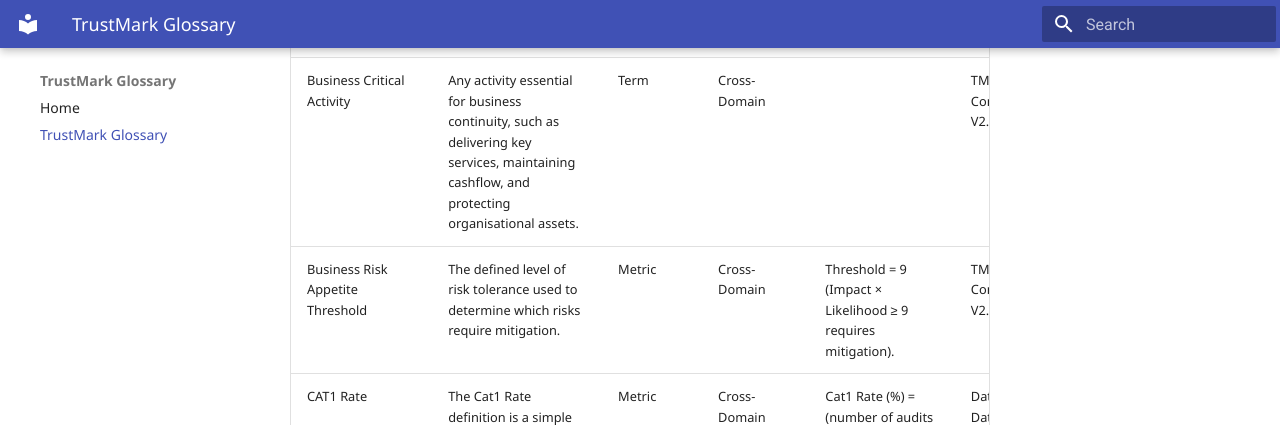
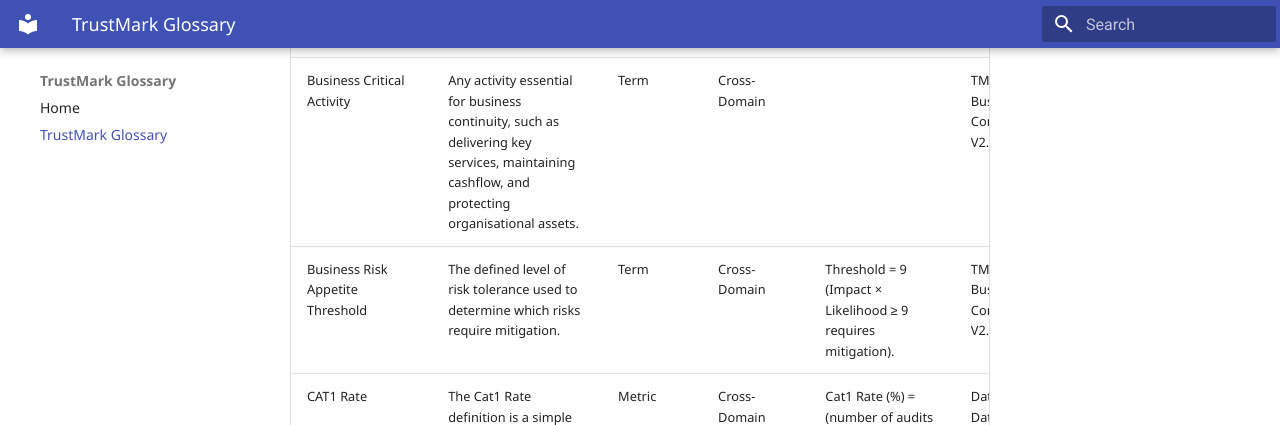
Before and after one commit to PeteHitchen/trustmark-glossary, an MkDocs documentation site: the page built from docs/trustmark-glossary.md, in a window 1280 px wide and 900 px high, scrolled down 1408 px. Shown: the top 425 px of the window. Built offline with MkDocs 1.6.1 and Material for MkDocs 9.7.7, drawn with Linux system fonts in a browser that asks for light colours; some of the changed text lies outside the part shown.

Commit message:
Update glossary

```diff
--- a/docs/trustmark-glossary.md
+++ b/docs/trustmark-glossary.md
@@ -22,7 +22,7 @@
 | BSL | BSL (Bierce)  Bierce Surveying Limited |  |  |  |  |
 | BUS | Boiler Upgrade Scheme – UK government grant scheme providing funding to install low-carbon heating systems such as heat pumps. (Source: gov.uk/boiler-upgrade-scheme) | Acronym | Cross-Domain |  | TrustMark Business Glossary Update |
 | Business Critical Activity | Any activity essential for business continuity, such as delivering key services, maintaining cashflow, and protecting organisational assets. | Term | Cross-Domain |  | TM.BCP.001 Business Continuity Plan V2.0.pdf |
-| Business Risk Appetite Threshold | The defined level of risk tolerance used to determine which risks require mitigation. | Metric | Cross-Domain | Threshold = 9 (Impact × Likelihood ≥ 9 requires mitigation). | TM.BCP.001 Business Continuity Plan V2.0.pdf |
+| Business Risk Appetite Threshold | The defined level of risk tolerance used to determine which risks require mitigation. | Term | Cross-Domain | Threshold = 9 (Impact × Likelihood ≥ 9 requires mitigation). | TM.BCP.001 Business Continuity Plan V2.0.pdf |
 | CAT1 Rate | The Cat1 Rate definition is a simple ratio of he number of audits where a Cat1 non compliance was found to the total number of audits. <br>This is independent of the number of measures in the audit and the number of CAt1's found in the audit. So, if an audit finds two Cat1's that is counted as one instance of Cat1 in the audit.<br>The metric measures the more severe form of non-compliance across the meaures in a project, or at any level of aggregation such as an individual installer, RC, RA etc. | Metric | Cross-Domain | Cat1 Rate (%) = (number of audits with a Cat1 outcome/total number of audits) x 100% | Data Ethics - TM - Data Driven Assurance v1.3 |
 | CBs | Certification Bodies – independent organisations accredited to assess and certify compliance with standards such as PAS 2030/2035. | Acronym | Cross-Domain |  | TrustMark Business Glossary Update |
 | CC | CC  Customer Charter |  |  |  |  |
@@ -60,7 +60,7 @@
 | ECO4 | Energy Company Obligation (Phase 4) – Ofgem-administered scheme to improve household energy efficiency, targeting low-income and vulnerable households. (Source: Ofgem ECO4 Guidance) | Acronym | Cross-Domain |  | TrustMark Business Glossary Update |
 | EDR | End Point Detection and Response – tools used to detect and investigate threats on endpoints. | Acronym | Cross-Domain |  | ISMS.MAN.003 TrustMark Information Security Policy (ISP001).pdf |
 | EHC | EHC  Each Home Counts |  |  |  |  |
-| Email Archiving | Emails automatically archived after 12 months by Unity Cloud. | Metric | Cross-Domain | Retention metric = 12 months auto-archive. | 1 ISMS.POL.012 Record Retention Policy & Schedule V1.pdf |
+| Email Archiving | Emails automatically archived after 12 months by Unity Cloud. | Term | Cross-Domain | Retention metric = 12 months auto-archive. | 1 ISMS.POL.012 Record Retention Policy & Schedule V1.pdf |
 | EEM | Energy Efficiency Measure: Planned work to improve building energy performance by saving or generating energy. | Term | Cross-Domain |  | PAS2035_2023.pdf |
 | EEM Product | Item intended for installation to enhance building energy efficiency; not a system. | Acronym | Cross-Domain |  | PAS2035_2023.pdf |
 | EEM Proprietary System | Combination of products, materials, methods, and performance objectives marketed by a specific supplier for improving efficiency. | Acronym | Cross-Domain |  | PAS2035_2023.pdf |
@@ -71,7 +71,7 @@
 | Evidence | Supporting documentation uploaded by the Retrofit Coordinator to demonstrate compliance or remediate issues. | Term | Cross-Domain |  | DT Remediation and extending dates V1.0 1.pdf |
 | EWI | EWI  External Wall Installation |  |  |  |  |
 | Extend Deadline | An action within the Retrofit Portal allowing users to add days to the escalation date when more time is required or evidence is under review. | Term | Cross-Domain |  | DT Remediation and extending dates V1.0 1.pdf |
-| Extension Days | Number of days added to an escalation date when extending deadlines. | Metric | Cross-Domain | Typically +2 days, plus 1 day adjustment if moving to revised escalation date; move to following Monday if falling on a weekend. | DT Remediation and extending dates V1.0 1.pdf |
+| Extension Days | Number of days added to an escalation date when extending deadlines. | Term | Cross-Domain | Typically +2 days, plus 1 day adjustment if moving to revised escalation date; move to following Monday if falling on a weekend. | DT Remediation and extending dates V1.0 1.pdf |
 | Financial Protection | Requirement that each installed measure has an appropriate guarantee covering product, property, installer, and validity period. | Term | Cross-Domain |  | Connected For Warmth TMK Licence Plus V3.pdf |
 | FMB | FMB  Federation of Master Builders |  |  |  |  |
 | FOR | FOR  Framework Operating Requirements  |  |  |  |  |
@@ -81,7 +81,7 @@
 | GDPR | General Data Protection Regulation – EU/UK law governing data protection and privacy. | Acronym | Cross-Domain |  | TM.BCP.001 Business Continuity Plan V2.0.pdf |
 | GHGS | GHGS  Green Home Grant Scheme |  |  |  |  |
 | GSHP | GSHP  Ground Source Heat Pump |  |  |  |  |
-| Guarantee Duration | Consumer protection duration for installed measures. | Metric | Cross-Domain | Cavity Wall Insulation = 25 years; Loft Insulation = 2 years (6 year option available); Heating Controls = 2 years. | Connected For Warmth TMK Licence Plus V3.pdf |
+| Guarantee Duration | Consumer protection duration for installed measures. | Term | Cross-Domain | Cavity Wall Insulation = 25 years; Loft Insulation = 2 years (6 year option available); Heating Controls = 2 years. | Connected For Warmth TMK Licence Plus V3.pdf |
 | Handover | The stage at which the installer provides the client with documentation, instructions, and guarantees for installed measures. | Term | Cross-Domain |  | PAS2030_2023.pdf |
 | Handover Documents | Documentation to be provided to evidence regulatory notifications, compliance, and guarantees before lodgement. | Term | Cross-Domain |  | Connected For Warmth TMK Licence Plus V3.pdf |
 | High-Rise Building | Building higher than 11 m or more than four storeys. | Term | Cross-Domain |  | PAS2035_2023.pdf |
@@ -94,8 +94,8 @@
 | Information Security Policy | TrustMark’s policy for protecting information assets from threats, ensuring confidentiality, integrity, and availability while meeting regulatory requirements. | Term | Cross-Domain |  | ISMS.MAN.003 TrustMark Information Security Policy (ISP001).pdf |
 | Information, Data & Records List | Register (ISMS.REG.007) documenting all records, their owners, format, retention period, and destruction method. | Term | Cross-Domain |  | 1 ISMS.POL.012 Record Retention Policy & Schedule V1.pdf |
 | Inspection | Assessment of installation quality and compliance carried out by the installer or certification body. | Term | Cross-Domain |  | PAS2030_2023.pdf |
-| Inspection Coverage | Extent to which supplier systems and services are monitored and supported for downtime issues. | Metric | Cross-Domain | No fixed percentage; coverage defined by supplier SLAs. | TrustMark - IT Disaster Recovery Guide - v1.6.pdf |
-| Inspection Rate | Proportion of installations subject to inspection by the certification body. | Metric | Cross-Domain | Typically a percentage defined by scheme operator or certification requirements. | PAS2030_2023.pdf |
+| Inspection Coverage | Extent to which supplier systems and services are monitored and supported for downtime issues. | Term | Cross-Domain | No fixed percentage; coverage defined by supplier SLAs. | TrustMark - IT Disaster Recovery Guide - v1.6.pdf |
+| Inspection Rate | Proportion of installations subject to inspection by the certification body. | Term | Cross-Domain | Typically a percentage defined by scheme operator or certification requirements. | PAS2030_2023.pdf |
 | Installation | Placement or fixing of an EEM in an existing building, excluding enabling works. | Term | Cross-Domain |  | PAS2035_2023.pdf |
 | Installation Method Statement | Definition of sequence of actions to install EEM products/systems safely in accordance with specifications. | Term | Cross-Domain |  | PAS2035_2023.pdf |
 | Installation Process | The set of actions undertaken by the installer to correctly fit an energy efficiency measure as specified. | Term | Cross-Domain |  | PAS2030_2023.pdf |
@@ -104,13 +104,13 @@
 | Intellectual Property (IP) | TrustMark IP includes platform designs, code, processes, commercial details. Must be protected with 2FA, encryption, and secure disposal. | Term | Cross-Domain |  | 1 ISMS.POL.006 Information Classification Handling Policy V1.1.pdf |
 | IQRS | Installation Quality Risk Score – score evaluating the likelihood and severity of risks associated with installation quality. | Acronym | Cross-Domain |  | TrustMark Business Glossary Update |
 | ISMS | Information Security Management System – set of policies and procedures for systematically managing sensitive data. | Acronym | Cross-Domain |  | ISMS.MAN.003 TrustMark Information Security Policy (ISP001).pdf |
-| IWI |  |  |  |  | IWI  Internal Wall Installation   |
+| IWI | IWI  Internal Wall Installation   |  |  |  |  |
 | KIWA | KIWA – international testing and certification organisation. | Acronym | Cross-Domain |  | Connected For Warmth TMK Licence Plus V3.pdf |
-| L+/LP |  |  |  |  | L+/LP  Licence Plus |
+| L+/LP | L+/LP  Licence Plus |  |  |  |  |
 | LAP | Licence Administration Portal – TrustMark’s online system for managing licence applications, renewals, and associated data. | Acronym | Cross-Domain |  | TrustMark Business Glossary Update |
 | Main Contractor | Lead organisation managing retrofit delivery, typically on multi-EEM or large projects. | Term | Cross-Domain |  | PAS2035_2023.pdf |
 | MCS | Microgeneration Certification Scheme – provides API for validating installation certificates for GHGVS/LAD/ECO4 schemes. | Acronym | Cross-Domain |  | TrustMark - IT Disaster Recovery Guide - v1.6.pdf |
-| MCS |  |  |  |  | MCS  Microgeneration Certification Scheme |
+| MCS | MCS  Microgeneration Certification Scheme |  |  |  |  |
 | Measures Interaction Matrix | Chart illustrating interactions between measures and guiding Retrofit Designers in design development. | Term | Cross-Domain |  | PAS2035_2023.pdf |
 | MFA | Multi-Factor Authentication – requires two or more verification factors for access. | Acronym | Cross-Domain |  | 1 ISMS.POL.001 Cloud Computing Policy V1.0.pdf |
 | Monitoring and Evaluation | Process of measuring retrofit effectiveness against intended outcomes to correct problems and improve future projects. | Term | Cross-Domain |  | PAS2035_2023.pdf |
@@ -118,10 +118,10 @@
 | Non‑conformance | Failure to meet the requirements of PAS 2030, manufacturer’s instructions, or statutory regulations. | Term | Cross-Domain |  | PAS2030_2023.pdf |
 | Non‑conformance Rate | Percentage of installations found to have defects or deviations from PAS 2030 requirements. | Metric | Cross-Domain | Calculated as (number of non‑conformances ÷ total installations) × 100. | PAS2030_2023.pdf |
 | NSAI | National Standards Authority of Ireland – certification body for products and processes. | Acronym | Cross-Domain |  | Connected For Warmth TMK Licence Plus V3.pdf |
-| OFGEM |  |  |  |  | OFGEM  Office of Gas and Electricity Markets |
+| OFGEM | OFGEM  Office of Gas and Electricity Markets |  |  |  |  |
 | Operational Threat Intelligence | Real-time intelligence about attack techniques, indicators, and alerts to anticipate and mitigate threats. | Term | Cross-Domain |  | 1 ISMS.POL.013 Threat & Vulnerability Intelligence Management Policy V1.0.pdf |
 | Operative | Person employed by Main Contractor/Installer to undertake EEM installation tasks. | Term | Cross-Domain |  | PAS2035_2023.pdf |
-| Out-of-Hours Support | Availability of supplier contacts beyond normal hours, e.g., Future Processing escalation. | Metric | Cross-Domain | Measured in contact availability hours or SLA response time. | TrustMark - IT Disaster Recovery Guide - v1.6.pdf |
+| Out-of-Hours Support | Availability of supplier contacts beyond normal hours, e.g., Future Processing escalation. | Term | Cross-Domain | Measured in contact availability hours or SLA response time. | TrustMark - IT Disaster Recovery Guide - v1.6.pdf |
 | PaaS | Platform as a Service – cloud model where third-party provides hardware/software tools to users over the internet. | Acronym | Cross-Domain |  | 1 ISMS.POL.001 Cloud Computing Policy V1.0.pdf |
 | PAS 2030 | Publicly Available Specification that sets out the requirements for the installation of energy efficiency measures (EEMs) in existing dwellings. | Term | Cross-Domain |  | PAS2030_2023.pdf |
 | PAS 2030 | Publicly Available Specification 2030 – British Standards Institution (BSI) standard outlining requirements for the installation, commissioning, and handover of Energy Efficient Measures (EEMs) in domestic retrofit projects. (Source: BSI PAS 2030:2019) | Acronym | Cross-Domain |  | TrustMark Business Glossary Update |
@@ -164,7 +164,7 @@
 | Snowflake | Cloud-based data warehouse and analytics platform used for MI/BI reporting. | Term | Cross-Domain |  | TrustMark - IT Disaster Recovery Guide - v1.6.pdf |
 | Stage-by-stage | Retrofit process where whole-dwelling plan is implemented in phases rather than at once. | Term | Cross-Domain |  | PAS2035_2023.pdf |
 | Strategic Threat Intelligence | Reports on evolving threat landscape, attacker types, and high-level risks to inform long-term decisions. | Term | Cross-Domain |  | 1 ISMS.POL.013 Threat & Vulnerability Intelligence Management Policy V1.0.pdf |
-| Surveillance Rate | Monitoring proportion applied when guarantees are issued. | Metric | Cross-Domain | 10% of cases, split as 30% pre, 15% mid, 35% post, 20% floating. | Connected For Warmth TMK Licence Plus V3.pdf |
+| Surveillance Rate | Monitoring proportion applied when guarantees are issued. | Term | Cross-Domain | 10% of cases, split as 30% pre, 15% mid, 35% post, 20% floating. | Connected For Warmth TMK Licence Plus V3.pdf |
 | System Context Diagram | Visual representation of TrustMark systems and providers, showing integrations and data flows. | Term | Cross-Domain |  | TrustMark - IT Disaster Recovery Guide - v1.6.pdf |
 | System-built Dwelling | Building with frame/prefabricated panels (timber/steel/concrete) or timber-frame with brick/stone cladding. | Term | Cross-Domain |  | PAS2035_2023.pdf |
 | Tactical Threat Intelligence | Information on attacker tools, technologies, and methodologies for planning defences. | Term | Cross-Domain |  | 1 ISMS.POL.013 Threat & Vulnerability Intelligence Management Policy V1.0.pdf |
@@ -173,7 +173,7 @@
 | Thermal Bridge | Part of building envelope with higher heat transfer (due to geometry or material) causing local heat loss. | Term | Cross-Domain |  | PAS2035_2023.pdf |
 | Thermal By-pass | Unintended air movement on warm side of insulation, reducing effectiveness. | Term | Cross-Domain |  | PAS2035_2023.pdf |
 | Threat Intelligence | Collection and analysis of threat data (strategic, tactical, operational) to prevent attacks and reduce risks. | Term | Cross-Domain |  | 1 ISMS.POL.013 Threat & Vulnerability Intelligence Management Policy V1.0.pdf |
-| Threat Intelligence Assessment | Evaluation of threat intel sources using attributes: Relevance, Insightful, Contextual, Actionable. | Metric | Cross-Domain | Template-based assessment including source, timing, context, and required actions. | 1 ISMS.POL.013 Threat & Vulnerability Intelligence Management Policy V1.0.pdf |
+| Threat Intelligence Assessment | Evaluation of threat intel sources using attributes: Relevance, Insightful, Contextual, Actionable. | Term | Cross-Domain | Template-based assessment including source, timing, context, and required actions. | 1 ISMS.POL.013 Threat & Vulnerability Intelligence Management Policy V1.0.pdf |
 | TM | TrustMark – UK Government Endorsed Quality scheme for tradespeople. | Acronym | Cross-Domain |  | Connected For Warmth TMK Licence Plus V3.pdf |
 | TMLN | TrustMark Licence Number – a unique identifier issued to registered TrustMark Licence Holders. | Acronym | Cross-Domain |  | TrustMark Business Glossary Update |
 | Toolbox Talk | Meeting between Retrofit Coordinator, Main Contractor/Installer and operatives to explain design intent. | Term | Cross-Domain |  | PAS2035_2023.pdf |
```
Also changed, not shown: other parts of docs/trustmark-glossary.md (+3 -3 lines), site/search/search_index.json, site/trustmark-glossary/index.html.
